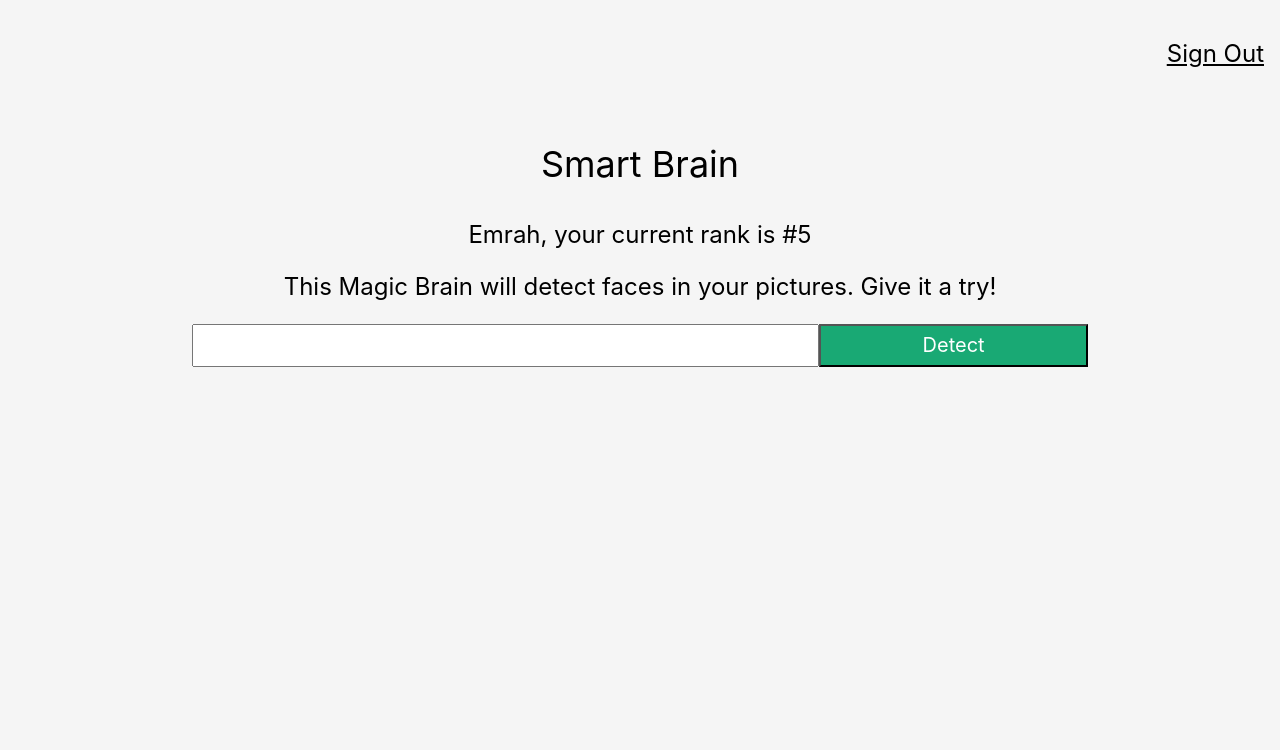
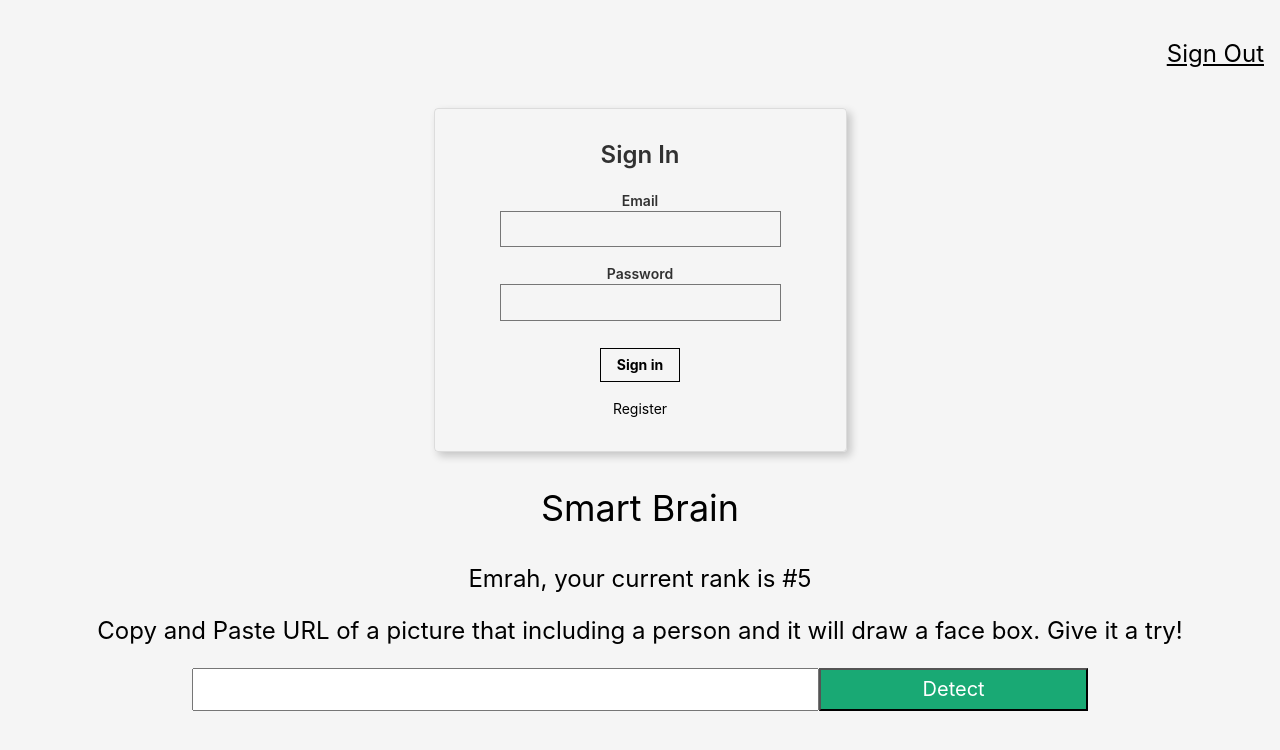
Before and after one commit to emrahbeydilli/smart-brain, a React (Create React App) app: page / in a window 1280 px wide. Shown: the top 750 px of the page. Built offline with nearby package versions, Linux system fonts and the light colour scheme; what clarifai would draw is missing.

Commit message:
added singin form

```diff
--- a/src/App.js
+++ b/src/App.js
@@ -5,6 +5,7 @@ import Logo from './components/logo/Logo';
 import ImageLinkForm from './components/imageLinkForm/ImageLinkForm';
 import Rank from './components/rank/Rank';
 import FaceRecognition from './components/faceRecognition/FaceRecognition';
+import SignIn from './components/signIn/SignIn';
 import Clarifai from 'clarifai' ;
 
 const app = new Clarifai.App({
@@ -51,6 +52,7 @@ class App extends Component {
     return (
       <div className="App">
       <Navigation />
+      <SignIn/>
       <Logo />
       <Rank />
       <ImageLinkForm
--- a/src/components/faceRecognition/FaceRecognition.js
+++ b/src/components/faceRecognition/FaceRecognition.js
@@ -2,7 +2,6 @@ import React from 'react';
 import './FaceRecognition.css';
 
 const FaceRecognition = ({ imageUrl, box }) => {
-    console.log(box);
     return (
         <div className='flex justify-center mt3'>
             <div className='absolute'>
--- a/src/components/imageLinkForm/ImageLinkForm.js
+++ b/src/components/imageLinkForm/ImageLinkForm.js
@@ -4,7 +4,7 @@ const ImageLinkForm = ({onInputChange, onButtonSubmit}) => {
     return (
         <div>
             <p className='f3'>
-                {'This Magic Brain will detect faces in your pictures. Give it a try!'}
+                {'Copy and Paste URL of a picture that including a person and it will draw a face box. Give it a try!'}
             </p>
             <div className='w-70 center flex'>
                 <input className='f4 pa2 w-70 center' type="text" onChange={onInputChange}/>
--- /dev/null
+++ b/src/components/signIn/SignIn.js
@@ -0,0 +1,29 @@
+import React from 'react';
+
+const SignIn = () => {
+    return (
+        <main class="pv4 ph5 black-80 ba br2 b--black-10 dib shadow-5">
+            <form class="measure center">
+                <fieldset id="sign_up" class="ba b--transparent ph0 mh0">
+                    <legend class="f3 fw6 ph0 mh0">Sign In</legend>
+                    <div class="mt3">
+                        <label class="db fw6 lh-copy f6" for="email-address">Email</label>
+                        <input class="pa2 input-reset ba bg-transparent hover-bg-black hover-white w-100" type="email" name="email-address" id="email-address" />
+                    </div>
+                    <div class="mv3">
+                        <label class="db fw6 lh-copy f6" for="password">Password</label>
+                        <input class="b pa2 input-reset ba bg-transparent hover-bg-black hover-white w-100" type="password" name="password" id="password" />
+                    </div>
+                </fieldset>
+                <div class="">
+                    <input class="b ph3 pv2 input-reset ba b--black bg-transparent grow pointer f6 dib" type="submit" value="Sign in" />
+                </div>
+                <div class="lh-copy mt3">
+                    <a href="#0" class="f6 link dim black db pointer">Register</a>
+                </div>
+            </form>
+        </main>
+    );
+}
+
+export default SignIn;
```
